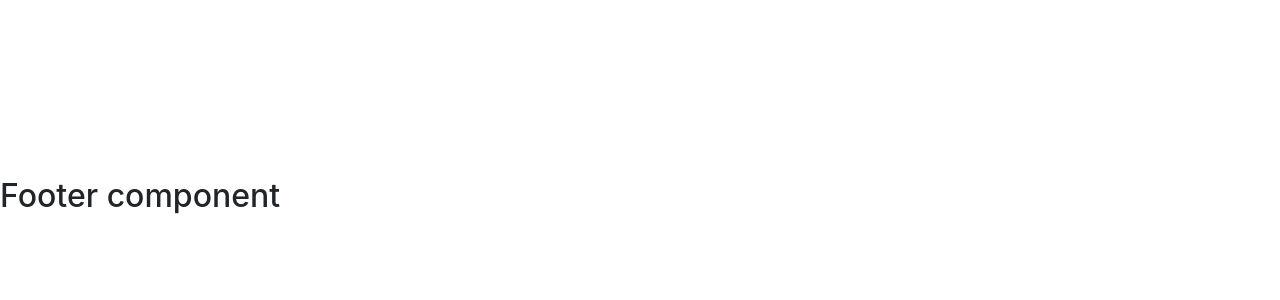
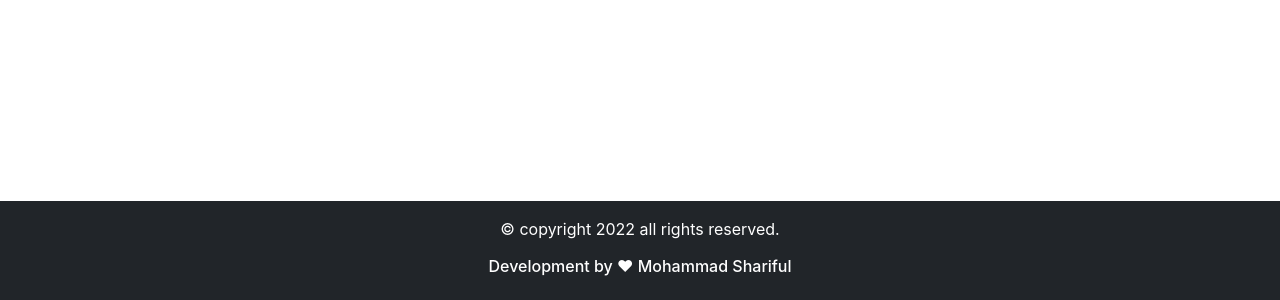
Before and after one commit to mohammadshariful/benevolent-network, a React (Create React App) app: page / in a window 1280 px wide. Shown: the part 2133-2433 px from the top of the page. Before the commit the page ends 2370 px from the top, so only its background shows below. Built offline with nearby package versions, Linux system fonts and the light colour scheme.

Commit message:
footer component add

```diff
--- a/src/Pages/Shared/Footer/Footer.js
+++ b/src/Pages/Shared/Footer/Footer.js
@@ -1,9 +1,12 @@
 import React from "react";
 import "./Footer.css";
 const Footer = () => {
+  const date = new Date();
+  const fullYear = date.getFullYear();
   return (
-    <div>
-      <h2>Footer component</h2>
+    <div className="bg-dark text-white py-3 mt-4 text-center">
+      <p>&copy; copyright {fullYear} all rights reserved.</p>
+      <h6>Development by &hearts; Mohammad Shariful</h6>
     </div>
   );
 };
```
